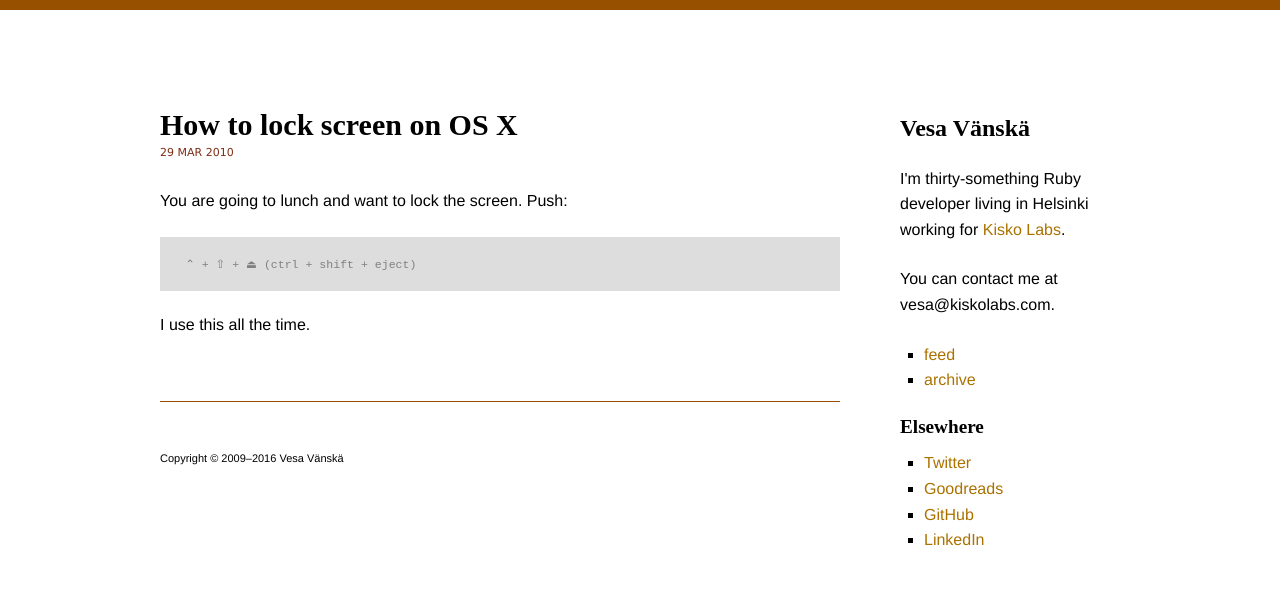
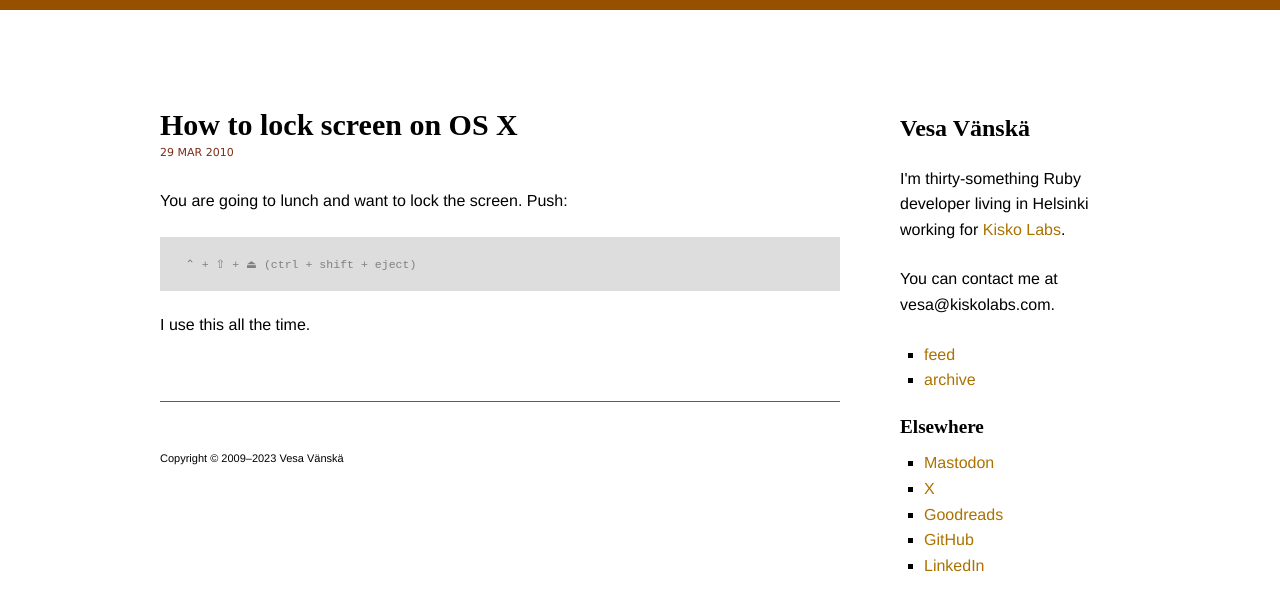
Before and after one commit to vesan/vesan.github.com, a Jekyll site: the page built from _posts/2010-03-29-how-to-lock-screen-on-os-x.markdown, in a window 1280 px wide. Shown: the top 611 px of the page. Built offline with Jekyll 4.4.1, drawn with Linux system fonts in a browser that asks for light colours; nearby versions of some CDN libraries; comment, search, counter and statistics services are not loaded.

Commit message:
Update links in main layout

```diff
--- a/_layouts/default.html
+++ b/_layouts/default.html
@@ -47,7 +47,8 @@
         <h3>Elsewhere</h3>
 
         <ul>
-          <li><a href="https://twitter.com/vesan">Twitter</a></li>
+          <li><a href="https://mastodon.social/@vesan">Mastodon</a></li>
+          <li><a href="https://twitter.com/vesan">X</a></li>
           <li><a href="https://www.goodreads.com/user/show/3603997-vesa-vanska">Goodreads</a></li>
           <li><a href="https://github.com/vesan">GitHub</a></li>
           <li><a href="https://www.linkedin.com/in/vesavanska">LinkedIn</a></li>
@@ -56,7 +57,7 @@
 
       {{ content }}
 
-      <p class="copyright">Copyright © 2009–2016 Vesa Vänskä</p>
+      <p class="copyright">Copyright © 2009–2023 Vesa Vänskä</p>
     </div>
 
     <script type="text/javascript">
```
